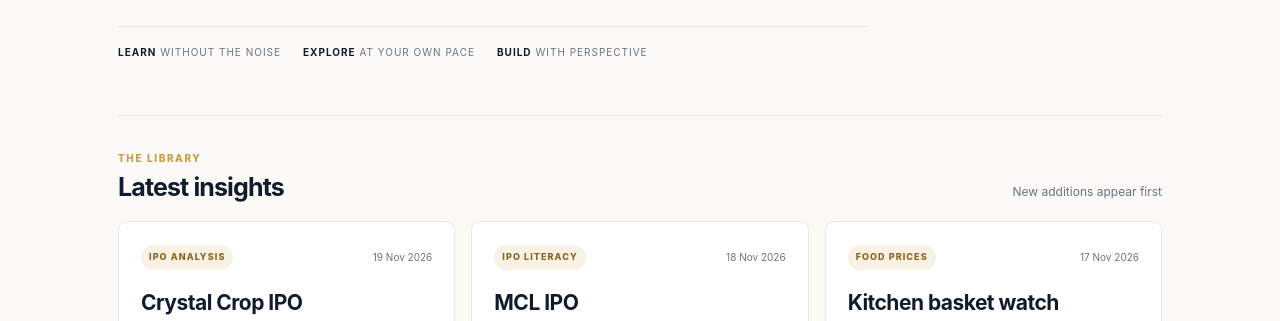
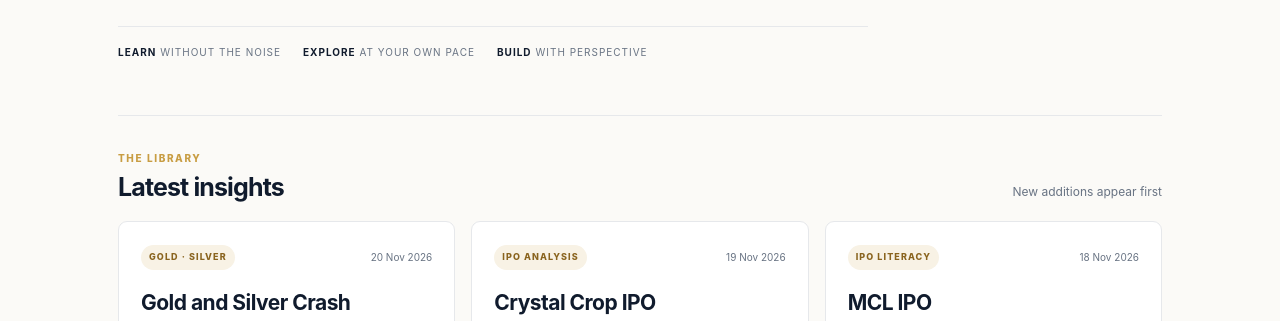
Before and after one commit to venkateswaran0509/way-to-fortune-club, a plain HTML site: page index.html in a window 1280 px wide. Shown: the part 415-736 px from the top of the page. Drawn offline with Linux system fonts and the light colour scheme.

Commit message:
Add gold and silver crash card

```diff
--- a/index.html
+++ b/index.html
@@ -34,6 +34,7 @@
 <script>
 // Add each new item to this list with its actual publishedOn date; cards are sorted newest first.
 const contentItems = [
+  { title: 'Gold and Silver Crash', category: 'Gold · Silver', publishedOn: '2026-11-20', description: 'Understand the precious metals correction, what drove silver’s sharper fall, and the levels traders are watching.', href: 'gold-silver-crash.html', readTime: 'Market analysis' },
   { title: 'Crystal Crop IPO', category: 'IPO analysis', publishedOn: '2026-11-19', description: 'Assess Crystal Crop Protection’s growth, FMC acquisition funding, valuation and key risks.', href: 'crystal-crop-ipo.html', readTime: 'IPO analysis' },
   { title: 'MCL IPO', category: 'IPO literacy', publishedOn: '2026-11-18', description: 'A full Mahanadi Coalfields IPO review covering its business, financials, valuation, and key risks.', href: 'mcl-ipo.html', readTime: 'IPO analysis' },
   { title: 'Kitchen basket watch', category: 'Food prices', publishedOn: '2026-11-17', description: 'Track weekly Tamil Nadu retail price changes across vegetables, pulses, and millets, with reporting dates and source details.', href: 'food-prices.html', readTime: 'Weekly tracker' },
```
